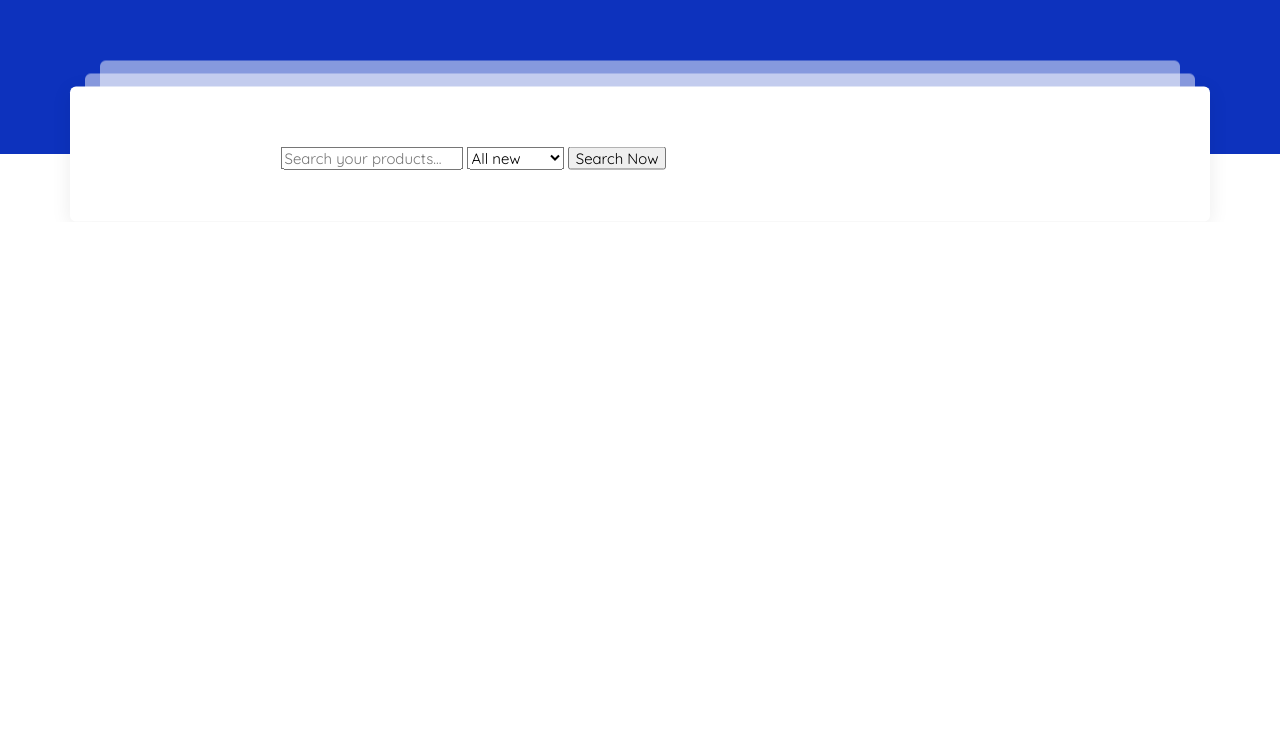
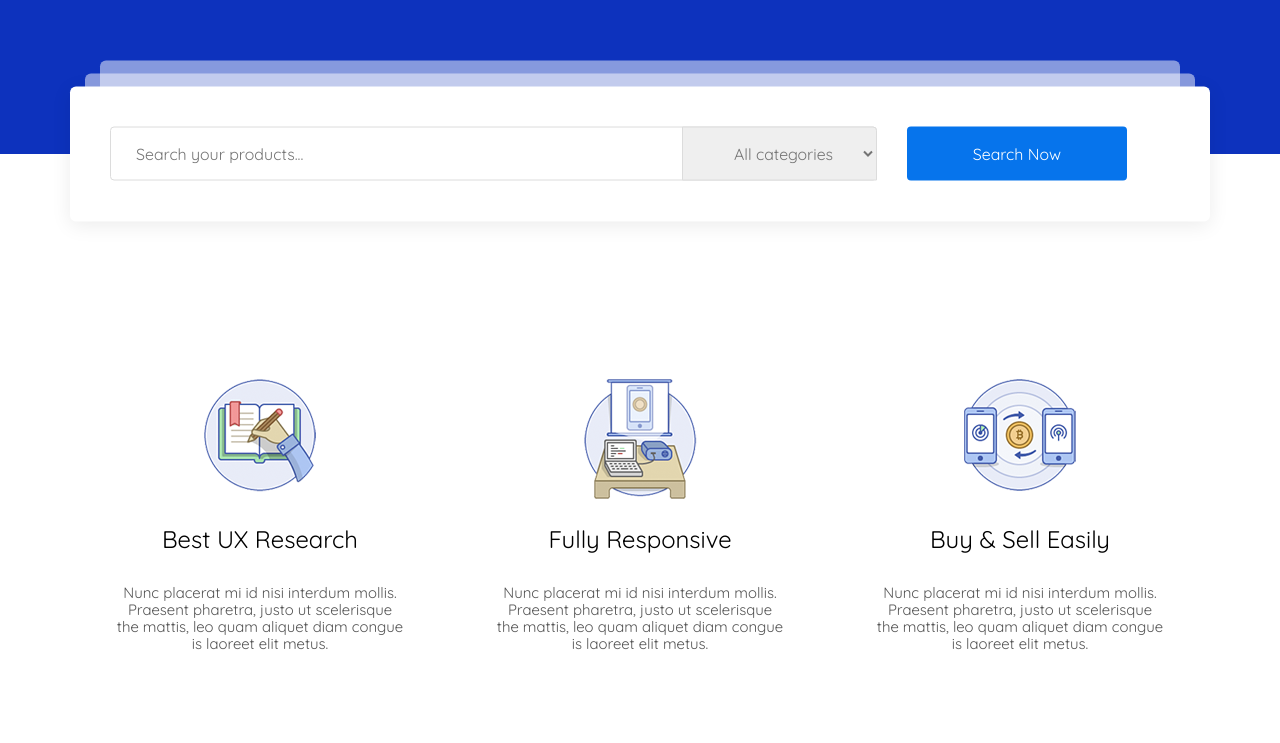
Before and after one commit to Dishones2/martplace, a website: page app/index.html in a window 1280 px wide. Shown: the part 751-1494 px from the top of the page. Before the commit the page ends 973 px from the top, so only its background shows below. Drawn offline with nearby package versions, Linux system fonts and the light colour scheme; files that its build step writes are made by us from their sources.

Commit message:
added features section, completed search

```diff
--- a/app/index.html
+++ b/app/index.html
@@ -72,8 +72,8 @@
                         <form id="data">
                             <input type="text" placeholder="Search your products..." required>
                             <select class="dropdown" form="data">
-                                <option value="1">All new</option>
-                                <option value="2">Wordpress</option>
+                                <option value="All categories">All categories</option>
+                                <option value="2">Wordpressasdasfasf</option>
                                 <option value="3">Festures</option>
                                 <option value="4">Pages</option>
                             </select>
@@ -86,6 +86,51 @@
             </div>
         </div>
     </section>
+    <section class="features">
+        <div class="container">
+            <div class="features__inner">
+                <div class="features__item">
+                    <div class="features__item-images">
+                        <img src="images/feature-one.png" alt="">
+                    </div>
+                    <div class="features__item-title">
+                        Best UX Research
+                    </div>
+                    <div class="features__item-text">
+                        Nunc placerat mi id nisi interdum mollis. Praesent pharetra, justo ut scelerisque
+                        the mattis, leo quam aliquet diam
+                        congue is laoreet elit metus.
+                    </div>
+                </div>
+                <div class="features__item">
+                    <div class="features__item-images">
+                        <img src="images/feature-two.png" alt="">
+                    </div>
+                    <div class="features__item-title">
+                        Fully Responsive
+                    </div>
+                    <div class="features__item-text">
+                        Nunc placerat mi id nisi interdum mollis. Praesent pharetra, justo ut scelerisque
+                        the mattis, leo quam aliquet diam
+                        congue is laoreet elit metus.
+                    </div>
+                </div>
+                <div class="features__item">
+                    <div class="features__item-images">
+                        <img src="images/feature-three.png" alt="">
+                    </div>
+                    <div class="features__item-title">
+                        Buy & Sell Easily
+                    </div>
+                    <div class="features__item-text">
+                        Nunc placerat mi id nisi interdum mollis. Praesent pharetra, justo ut scelerisque
+                        the mattis, leo quam aliquet diam
+                        congue is laoreet elit metus.
+                    </div>
+                </div>
+            </div>
+        </div>
+    </section>
 
     <script src="https://ajax.googleapis.com/ajax/libs/jquery/3.5.1/jquery.min.js"></script>
     <script src="js/libs.min.js"></script>
--- a/app/scss/_vars.scss
+++ b/app/scss/_vars.scss
@@ -1,3 +1,3 @@
 $grey: #eef1f3;
 $btn: #0674ec;
-$text: #333333;
+$text: #555555;
--- a/app/scss/style.scss
+++ b/app/scss/style.scss
@@ -139,12 +139,13 @@
         background-color: #fff;
         box-shadow: 0px 4px 20px 0px rgba(0, 0, 0, 0.08);
         border-radius: 6px;
-        padding-top: 60px;
+        padding-top: 40px;
         z-index: 0;
         &::before {
             content: "";
-            background-image: url(../images/search-bg.png);
-            width: 1110px;
+            background-color: rgba(#fff, .5);
+            border-radius: 6px;
+            max-width: 1110px;
             height: 135px;
             position: absolute;
             margin: 0 auto;
@@ -155,8 +156,9 @@
         }
         &::after {
             content: "";
-            background-image: url(../images/search-bg-sec.png);
-            width: 1080px;
+            background-color: rgba(#fff, .5);
+            border-radius: 6px;
+            max-width: 1080px;
             height: 135px;
             position: absolute;
             margin: 0 auto;
@@ -171,15 +173,87 @@
     max-width: 807px;
     width: 100%;
     position: relative;
-
+    padding-left: 40px;
+    font-size: 16px;
+    input {
+        display: block;
+        height: 54px;
+        width: 100%;
+        padding-left: 25px;
+        padding-right: 220px;
+        border: 1px solid #dcdcdc;
+        border-radius: 4px;
+    }
+    .dropdown {
+        position: absolute;
+        color: #747474;
+        top: 0;
+        right: 0;
+        max-width: 195px;
+        width: 100%;
+        height: 54px;
+        border: 1px solid #dcdcdc;
+        border-top-right-radius: 4px;
+        text-align: center;
+        padding-left: 20px;
+    }
+    button {
+        position: absolute;
+        top: 0;
+        right: -250px;
+        color: #fff;
+        height: 54px;
+        padding: 0 66px;
+        background-color: $btn;
+        border: none;
+        border-radius: 4px;
+        cursor: pointer;
+    }
 }
 
+//-----End Preview
+//-----Start features
+
+.features {
+    padding: 185px 0 115px;
+}
+.features__inner {
+    display: flex;
+    justify-content: space-around;
+}
+.features__item {
+    text-align: center;
+    max-width: 360px;
+    min-height: 401px;
+    padding: 40px 36px;
+    transition: all .2s;
+    &:hover {
+        box-shadow: 0px 2px 50px 0px rgba(0, 0, 0, 0.08);
+    }
+    &-images {
+        width: 112px;
+        height: 112px;
+        margin: 0 auto 35px;
+    }
+    &-title {
+        font-size: 24px;
+        margin-bottom: 30px;
+    }
+    &-text {
+        color: $text;
+    }
+}
+.BG {
+    border-radius: 4px;
+    background-color: rgb(255, 255, 255);
+    box-shadow: 0px 2px 50px 0px rgba(0, 0, 0, 0.08);
+    position: absolute;
+    left: 780px;
+    top: 1091px;
+    width: 361px;
+    height: 403px;
+    z-index: 692;
+  }
 
 
-
-
-
-
-
-
-//-----End Preview
+//-----End features
```
Also changed, not shown: app/images/feature-one.png (added), app/images/feature-three.png (added), app/images/feature-two.png (added), app/images/search-bg-sec.png (deleted), app/images/search-bg.png (deleted).
